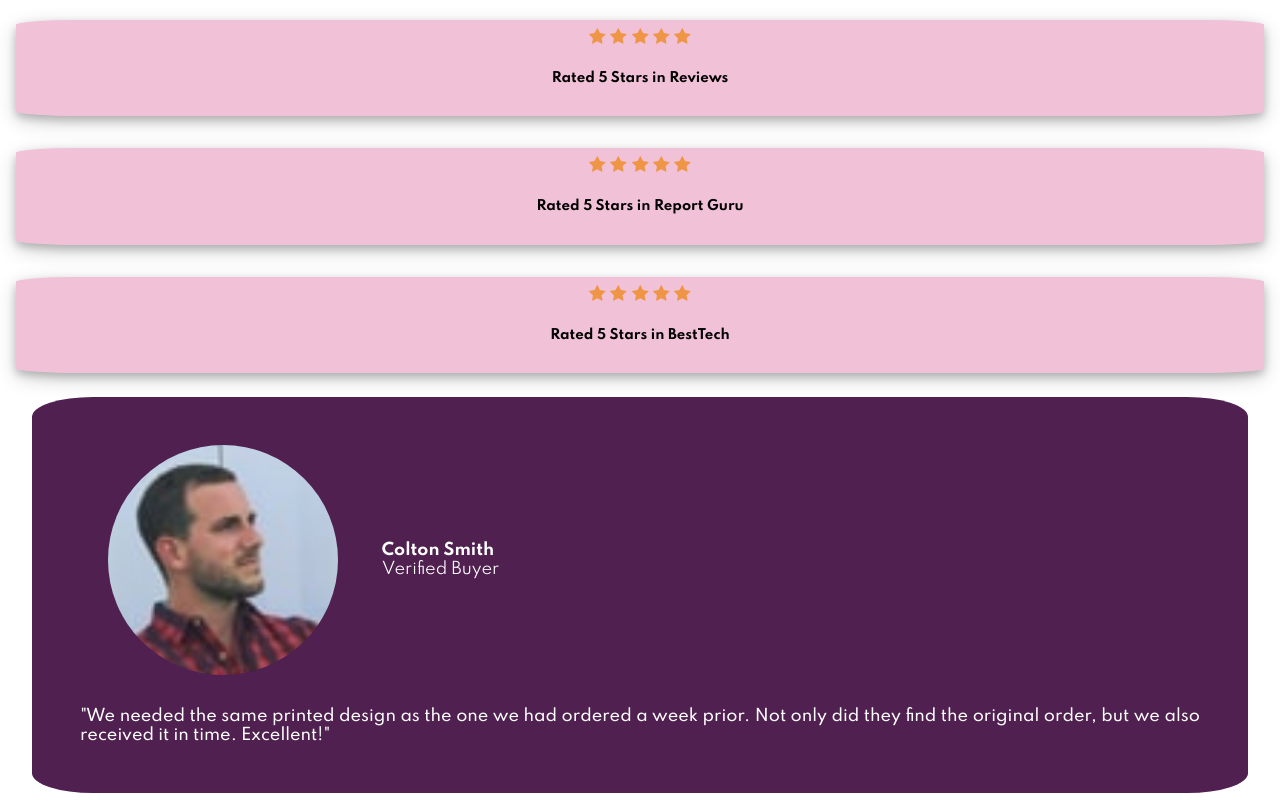
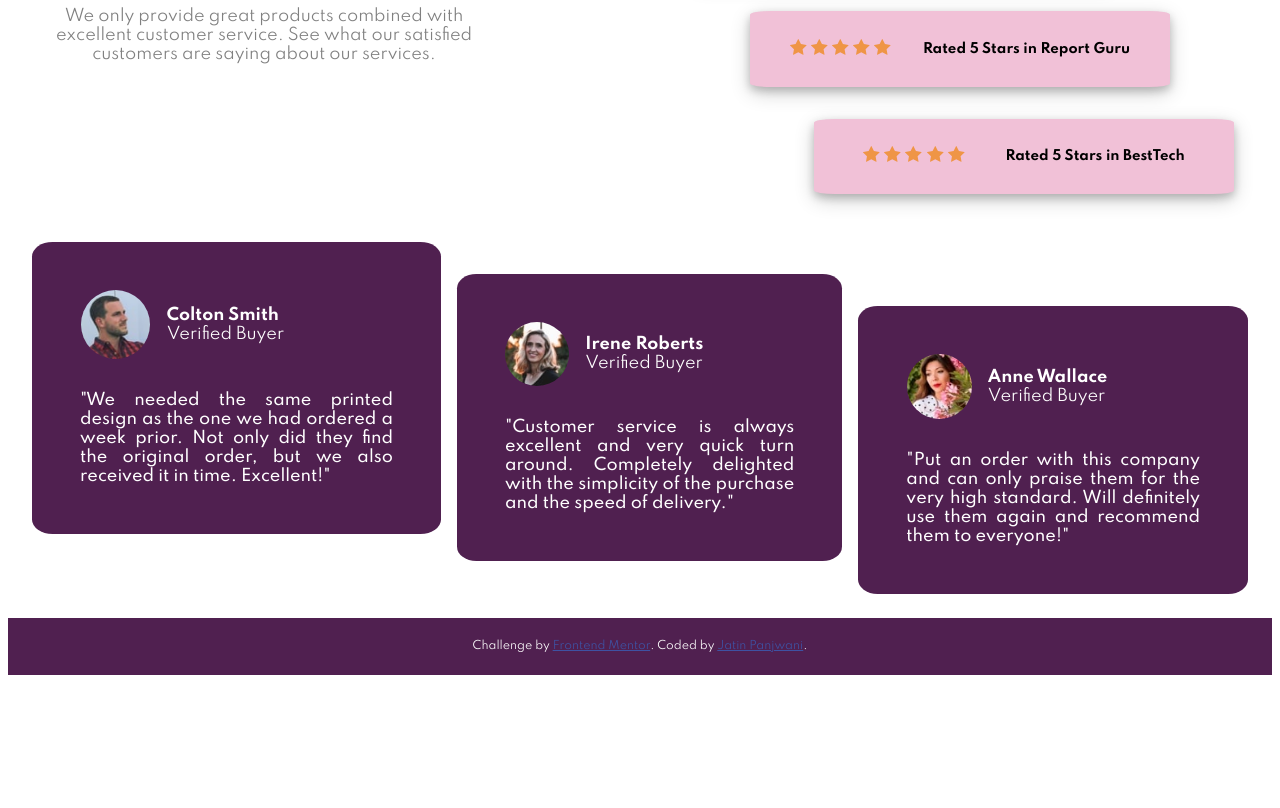
Before and after one commit to jatin33/frontend-mentor-1, a website: page index.html in a window 1280 px wide. Shown: the part 152-960 px from the top of the page. After the commit the page ends 835 px from the top, so only its background shows below. Drawn offline with nearby package versions, Linux system fonts and the light colour scheme; files that its build step writes are made by us from their sources; files whose address does not match are found by name.

Commit message:
adds desktop version of website

```diff
--- a/index.html
+++ b/index.html
@@ -32,6 +32,8 @@
   </head>
   <body>
     <div class="container">
+      <div class="productPromotion">
+        <div class="productDetails">
           <h1 class="banner">
             10,000+ of our users love our products.
           </h1>
@@ -40,7 +42,8 @@
             We only provide great products combined with excellent customer service.
             See what our satisfied customers are saying about our services.
           </p>
-
+        </div>
+        <div class="ratingCards">
           <div class="ratingCard">
             <div>
               <img src="./images/icon-star.svg"/>
@@ -79,7 +82,10 @@
               Rated 5 Stars in BestTech
             </h5>
           </div>
+        </div>
+      </div>
 
+      <div class="userCards">
         <div class="userCard">
           <div class="userInfo">
             <img src="./images/image-colton.jpg" class="userIcon"/>
@@ -123,6 +129,7 @@
           </div>
         </div>
       </div>
+    </div>
     <div class="attribution">
       Challenge by
       <a href="https://www.frontendmentor.io?ref=challenge" target="_blank"
--- a/src/index.scss
+++ b/src/index.scss
@@ -1,5 +1,8 @@
+$break-small: 400px;
+$break-large: 1440px;
+
 * {
-    font-family: 'Spartan', sans-serif;
+  font-family: "Spartan", sans-serif;
 }
 
 .container {
@@ -9,9 +12,15 @@
   flex-direction: column;
   padding: 1em;
 
+  .productPromotion {
+    display: flex;
+    justify-items: center;
+    align-items: center;
+    flex-direction: column;
+    padding: 1em;
+
     .banner {
       text-align: center;
-        background-image: url('./images/bg-pattern-top-mobile.svg');
     }
 
     .productHiglight {
@@ -19,19 +28,29 @@
       color: gray;
     }
 
+    .ratingCards {
+      display: flex;
+      justify-content: center;
+      align-items: center;
+      flex-direction: column;
+
       .ratingCard {
         display: flex;
         justify-content: center;
         align-items: center;
         flex-direction: column;
+        width: 100%;
+        margin: 1em;
         padding: 0.5em;
-        margin: 1em;
         background-color: hsl(332, 63%, 85%);
         border-radius: 5%;
-        box-shadow: 0 4px 8px 0 rgba(0, 0, 0, 0.2), 0 6px 20px 0 rgba(0, 0, 0, 0.19);
-        width: 100%;
+        box-shadow: 0 4px 8px 0 rgba(0, 0, 0, 0.2),
+          0 6px 20px 0 rgba(0, 0, 0, 0.19);
+      }
+    }
   }
 
+  .userCards {
     .userCard {
       background-color: hsl(300, 43%, 22%);
       padding: 2em;
@@ -56,10 +75,12 @@
           width: 70%;
 
           div.userName {
+            width: 100%;
             font-weight: 700;
           }
 
           div.profileName {
+            width: 100%;
             font-weight: 400;
           }
         }
@@ -71,9 +92,77 @@
       }
     }
   }
+}
 
 .attribution {
   background-color: hsl(300, 43%, 22%);
   padding: 2em;
   color: white;
 }
+
+@media screen and (min-width: $break-small) and (max-width: $break-large) {
+  %ratingCardStyle {
+    padding: 0.5em;
+    background-color: hsl(332, 63%, 85%);
+    border-radius: 5%;
+    box-shadow: 0 4px 8px 0 rgba(0, 0, 0, 0.2), 0 6px 20px 0 rgba(0, 0, 0, 0.19);
+    display: flex;
+    justify-content: space-evenly;
+    align-items: center;
+    flex-direction: row;
+    width: 60%;
+  }
+
+  .container {
+    .productPromotion {
+      display: flex;
+      justify-content: space-between;
+      align-items: center;
+      flex-direction: row;
+      padding: 1em;
+
+      .productDetails {
+        flex: 2;
+        padding-right: 5em;
+        align-self: flex-start;
+      }
+
+      .ratingCards {
+        flex: 3;
+
+        .ratingCard:nth-child(1) {
+          @extend %ratingCardStyle;
+          margin-left: 1em;
+        }
+
+        .ratingCard:nth-child(2) {
+          @extend %ratingCardStyle;
+          margin-left: 8em;
+        }
+
+        .ratingCard:nth-child(3) {
+          @extend %ratingCardStyle;
+          margin-left: 16em;
+        }
+      }
+    }
+
+    .userCards {
+      display: flex;
+      justify-content: space-evenly;
+      align-items: start;
+
+      .userCard:nth-child(1) {
+        margin-top: 1em;
+      }
+
+      .userCard:nth-child(2) {
+        margin-top: 3em;
+      }
+
+      .userCard:nth-child(3) {
+        margin-top: 5em;
+      }
+    }
+  }
+}
```
Lines whose indentation alone changed are shown as unchanged.
